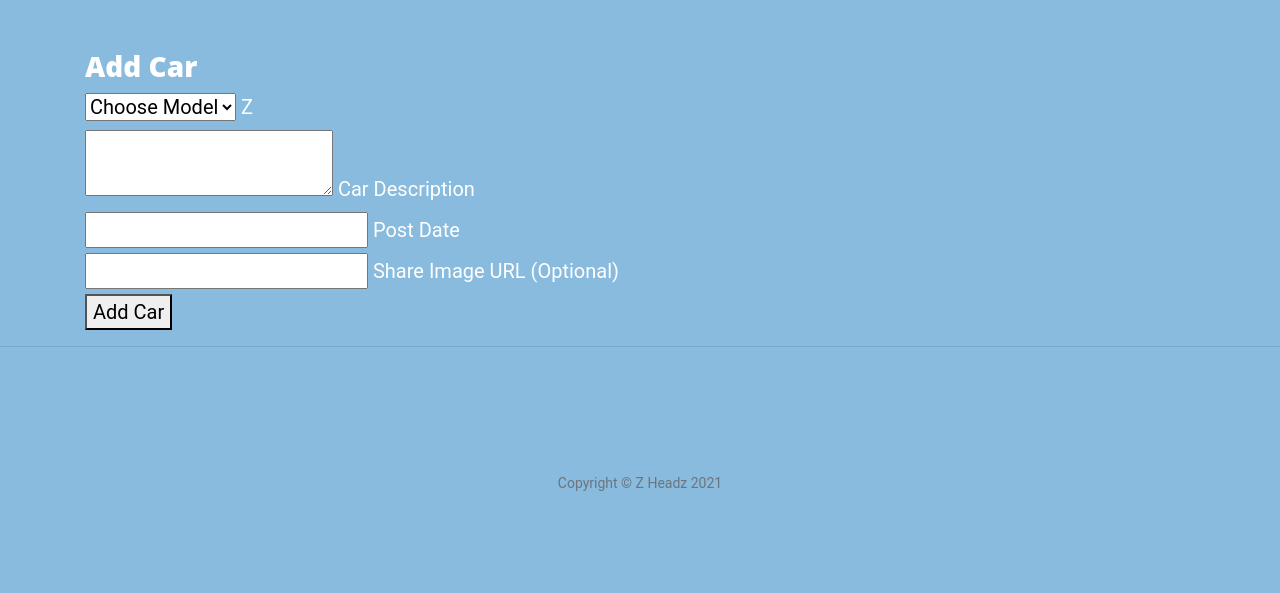
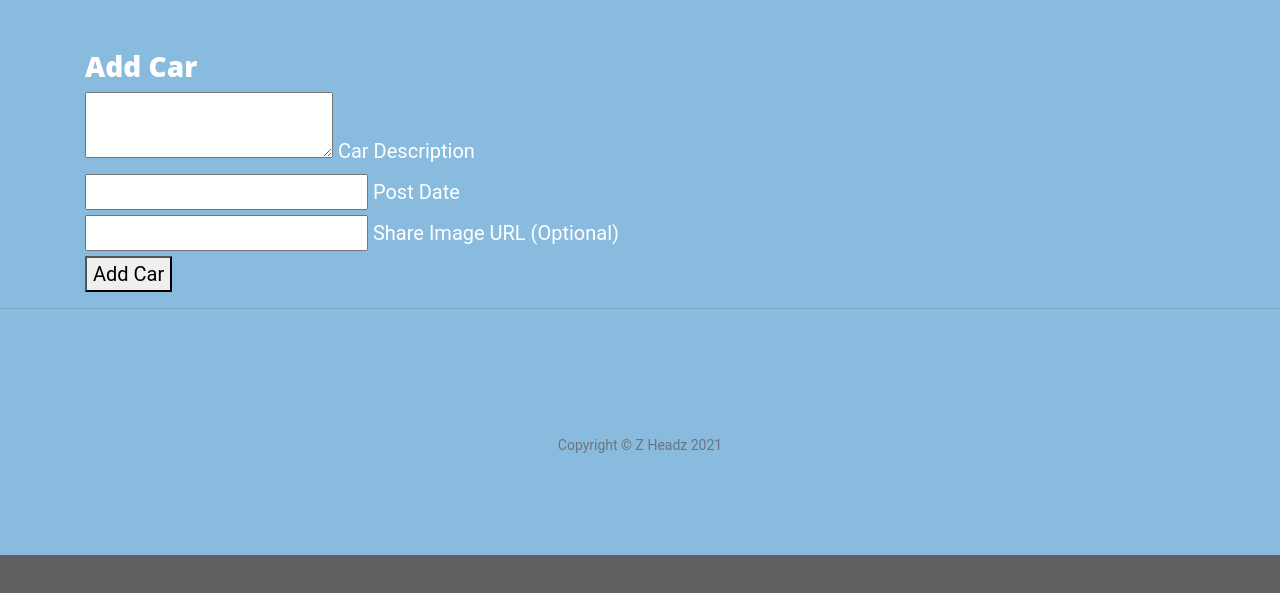
Before and after one commit to Code-Institute-Submissions/davepeyton-milestone-3-Z-Headz_SeptResub, a Flask app: page /addcar in a window 1280 px wide. Shown: the part 532-1125 px from the top of the page. After the commit the page ends 1087 px from the top, so only its background shows below. Run offline with Flask 2, Linux system fonts and the light colour scheme; some libraries are stand-ins or nearby versions.

Commit message:
removed car model

```diff
--- a/templates/addcar.html
+++ b/templates/addcar.html
@@ -5,19 +5,7 @@
 
     <div class="row card-panel greay lighten-5">
         <form class="col s12" method="POST" action="{{ url_for('addcar') }}">
-            <!--Car model-->
-            <div class="row">
-                <div class="input-field col s12">
-                    <i class="fas fa-folder-open prefix light-green-text accent-3"></i>
-                        <select id="category_name" name="category_name" class="validate" required>
-                            <option value="" disabled selected>Choose Model</option>
-                            {% for category in categories %}
-                            <option value="{{ category.category_name }}">{{ category.category_name }}</option>
-                            {% endfor %}
-                        </select>
-                            <label for="category_name">Z</label>
-                </div>
-            </div>
+    </div>
 
             <!-- car description -->
             <div class="row">
```
